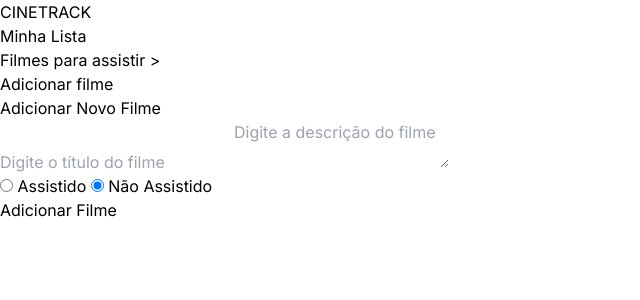
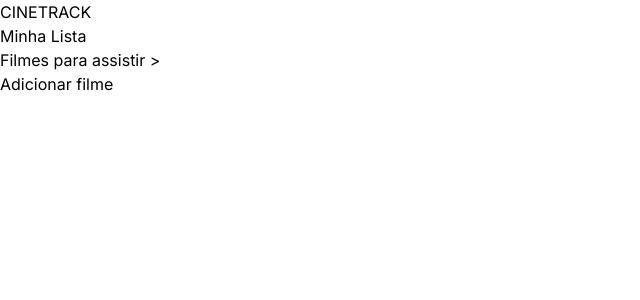
Before and after one commit to giconstancio/Frontend-project, an Angular app: page /filmes in a window 1280 px wide. Shown: the top 300 px of the page, without its empty margins (0-640 px from the left). Built offline with nearby package versions, Linux system fonts and the light colour scheme.

Commit message:
feat: Ajuste final da adição de filmes

```diff
--- a/src/app/filmes/filmes.component.html
+++ b/src/app/filmes/filmes.component.html
@@ -12,8 +12,8 @@
         </button>
     </div>
 
-    <div class="text-black min-h-screen flex items-center justify-center p-4">
-        <div class="max-w-md mx-auto bg-white p-8 rounded-2xl shadow-lg mt-8">
+    <div *ngIf="mostrarFormulario" class="w-full max-w-4xl mx-auto text-black mt-6 flex justify-center p-4">
+        <div class="bg-white p-8 rounded-2xl shadow-lg mt-8 w-4/5 max-w-6xl">
             <h2 class="text-red-600 text-2xl font-semibold mb-6">Adicionar Novo Filme</h2>
 
             <form (ngSubmit)="adicionarFilme()" class="flex flex-col gap-4">
```
